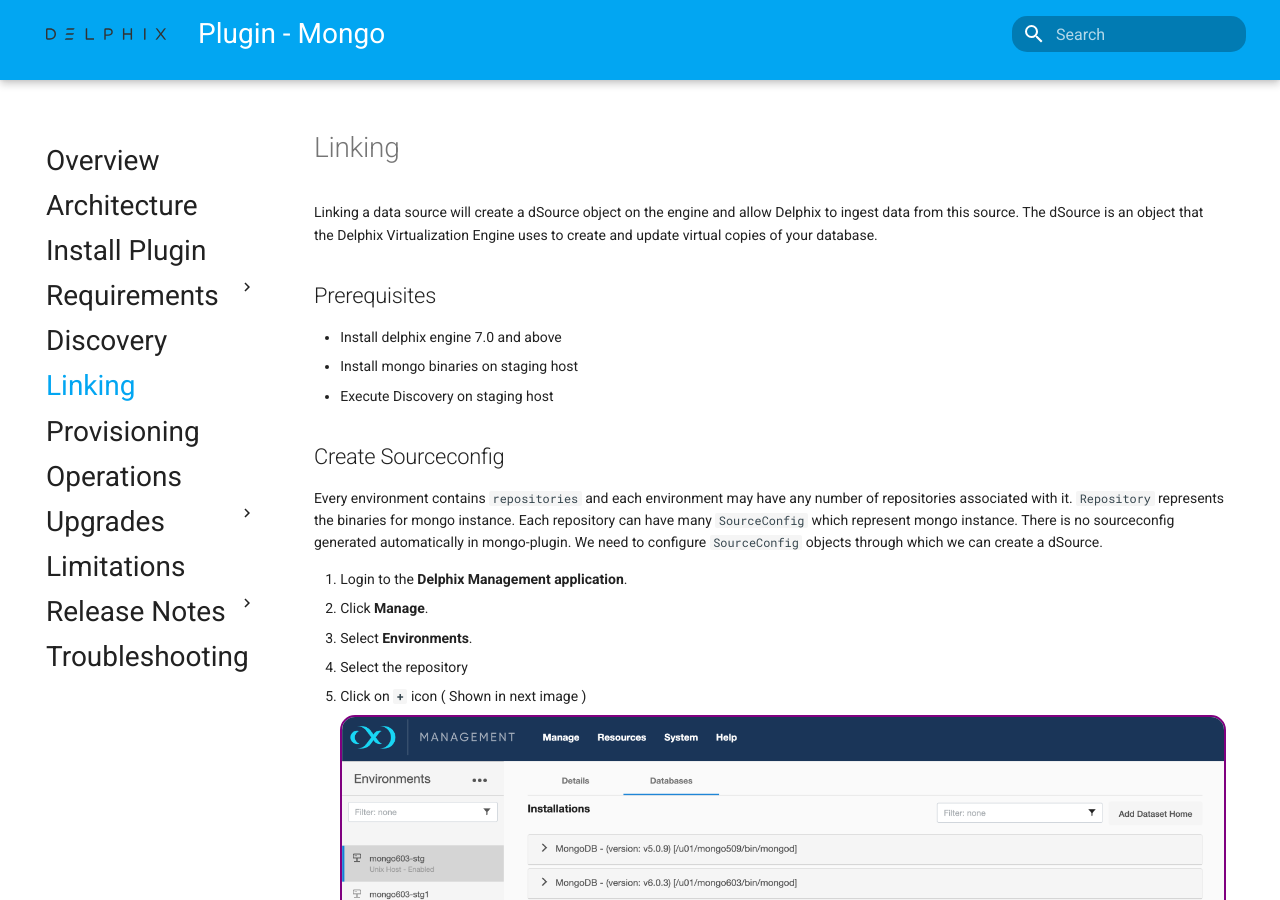
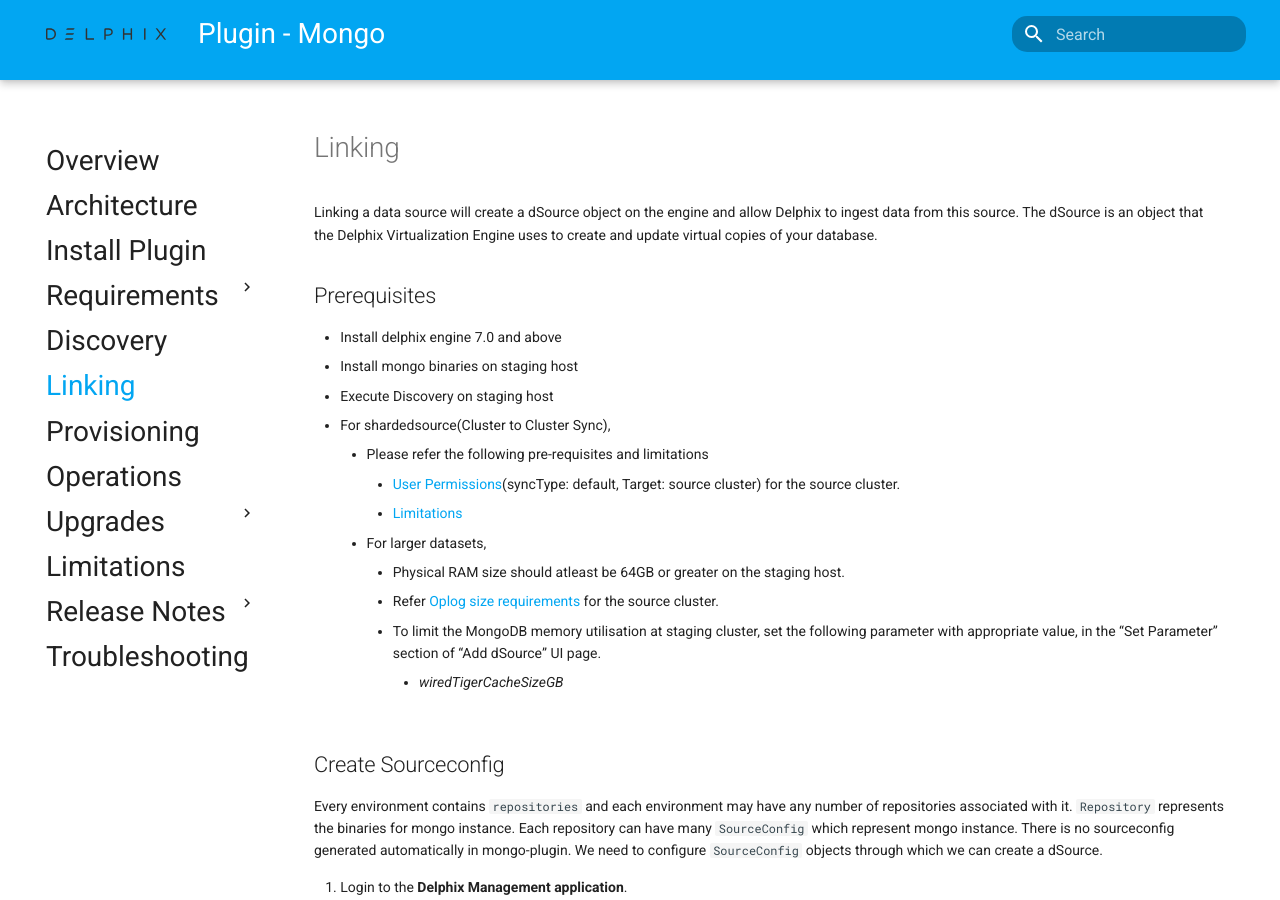
Before and after one commit to ayesharustgi-delphix/mongo-plugin, an MkDocs documentation site: the page built from docs/docs/Linking.md, in a window 1280 px wide and 900 px high. Built offline with MkDocs 1.6.1 and Material for MkDocs 9.7.7, drawn with Linux system fonts in a browser that asks for light colours.

Commit message:
CE-275 Recommend the tuning parameters to make cluster sync process robust for larger datasets.
PR URL: https://www.github.com/delphix/mongo-plugin/pull/46

```diff
--- a/docs/docs/Linking.md
+++ b/docs/docs/Linking.md
@@ -8,6 +8,19 @@
 - Install delphix engine 7.0 and above
 - Install mongo binaries on staging host
 - Execute Discovery on staging host
+- For shardedsource(Cluster to Cluster Sync),
+    * Please refer the following pre-requisites and limitations
+         * [User Permissions](https://www.mongodb.com/docs/cluster-to-cluster-sync/current/reference/permissions)(syncType: default, Target: source cluster) for
+             the source cluster.
+         * [Limitations](https://www.mongodb.com/docs/cluster-to-cluster-sync/current/reference/limitations/)
+    * For larger datasets,
+         * Physical RAM size should atleast be 64GB or greater on the staging
+           host.
+         * Refer [Oplog size requirements](https://www.mongodb.com/docs/cluster-to-cluster-sync/current/reference/oplog-sizing/) for the source cluster.
+         * To limit the MongoDB memory utilisation at staging cluster, set the following
+           parameter with appropriate value, in the "Set Parameter" section of
+           "Add dSource" UI page.
+             * _wiredTigerCacheSizeGB_
 
 Create Sourceconfig
 ----------------------
```
Also changed, not shown: docs/docs/Troubleshooting.md (+5 -0 lines).
